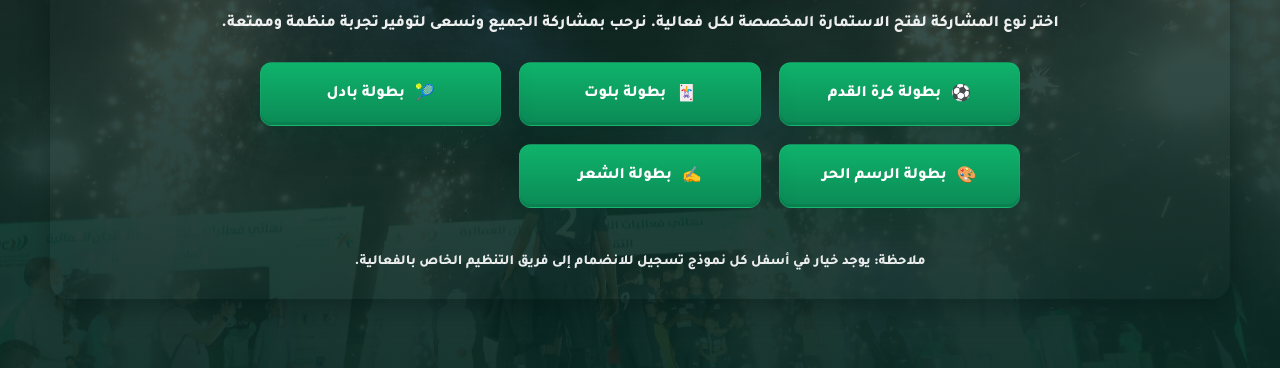
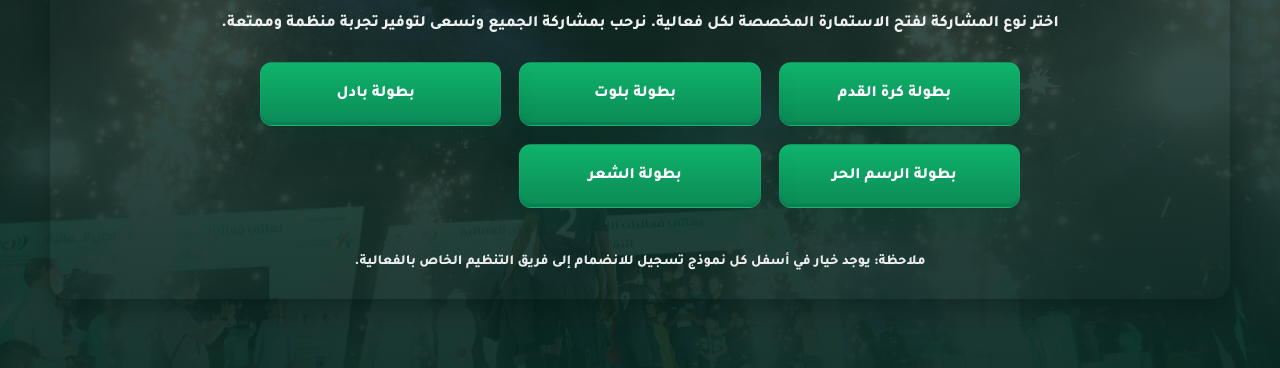
Before and after one commit to sncwc/snc.2019-1, a plain HTML site: page index.html in a window 1280 px wide. Shown: the part 320-688 px from the top of the page. Drawn offline with Linux system fonts and the light colour scheme.

Commit message:
Update index.html

```diff
--- a/index.html
+++ b/index.html
@@ -91,25 +91,15 @@
       <p class="lead">اختر نوع المشاركة لفتح الاستمارة المخصصة لكل فعالية. نرحب بمشاركة الجميع ونسعى لتوفير تجربة منظمة وممتعة.</p>
 
       <nav class="buttons" aria-label="خيارات التسجيل">
-        <a class="btn" id="btn-football" href="https://docs.google.com/forms/d/e/1FAIpQLSdsnDI6mB9a_pPGNkHyvQIfpjGGUEta5m_66dgJG6doRLcwMw/viewform?usp=dialog" target="_blank" rel="noopener noreferrer">⚽<span class="ico"></span>بطولة كرة القدم</a>
-        <a class="btn" id="btn-baloot" href="https://docs.google.com/forms/d/e/1FAIpQLSffRcr7Ul1sUbKDMto7czCn_J3hfDUkpOzWNVqChpLbCTCCQQ/viewform?usp=dialog" target="_blank" rel="noopener noreferrer">🃏<span class="ico"></span>بطولة بلوت</a>
-        <a class="btn" id="btn-padel" href="https://docs.google.com/forms/d/e/1FAIpQLSfxU2Ju05g6PG1TQ8huVR6hQXDPWVSrvnw22nMV04Nyh61adQ/viewform?usp=dialog" target="_blank" rel="noopener noreferrer">🎾<span class="ico"></span>بطولة بادل</a>
-        <a class="btn" id="btn-drawing" href="https://docs.google.com/forms/d/e/1FAIpQLSduk_uydJXdjh8LKiFX7CmKg2I4YvCQAk5VTUnVFccG1_EU6A/viewform?usp=dialog" target="_blank" rel="noopener noreferrer">🎨<span class="ico"></span>بطولة الرسم الحر</a>
-        <a class="btn" id="btn-poetry" href="https://docs.google.com/forms/d/e/1FAIpQLSdyNUN3DPOaHV_WpOzlA4TAexjGyOzY5CykmuwE9pXCWEaGlQ/viewform?usp=dialog" target="_blank" rel="noopener noreferrer">✍️<span class="ico"></span>بطولة الشعر</a>
+        <a class="btn" id="btn-football" href="https://docs.google.com/forms/d/e/1FAIpQLSdsnDI6mB9a_pPGNkHyvQIfpjGGUEta5m_66dgJG6doRLcwMw/viewform?usp=dialog" target="_blank" rel="noopener noreferrer"><span class="ico"></span>بطولة كرة القدم</a>
+        <a class="btn" id="btn-baloot" href="https://docs.google.com/forms/d/e/1FAIpQLSffRcr7Ul1sUbKDMto7czCn_J3hfDUkpOzWNVqChpLbCTCCQQ/viewform?usp=dialog" target="_blank" rel="noopener noreferrer"><span class="ico"></span>بطولة بلوت</a>
+        <a class="btn" id="btn-padel" href="https://docs.google.com/forms/d/e/1FAIpQLSfxU2Ju05g6PG1TQ8huVR6hQXDPWVSrvnw22nMV04Nyh61adQ/viewform?usp=dialog" target="_blank" rel="noopener noreferrer"><span class="ico"></span>بطولة بادل</a>
+        <a class="btn" id="btn-drawing" href="https://docs.google.com/forms/d/e/1FAIpQLSduk_uydJXdjh8LKiFX7CmKg2I4YvCQAk5VTUnVFccG1_EU6A/viewform?usp=dialog" target="_blank" rel="noopener noreferrer"><span class="ico"></span>بطولة الرسم الحر</a>
+        <a class="btn" id="btn-poetry" href="https://docs.google.com/forms/d/e/1FAIpQLSdyNUN3DPOaHV_WpOzlA4TAexjGyOzY5CykmuwE9pXCWEaGlQ/viewform?usp=dialog" target="_blank" rel="noopener noreferrer"><span class="ico"></span>بطولة الشعر</a>
       </nav>
 
       <p class="note">ملاحظة: يوجد خيار في أسفل كل نموذج تسجيل للانضمام إلى فريق التنظيم الخاص بالفعالية.</p>
     </div>
   </div>
 
-  <script>
-    // logo error handling (keeps image as primary, but if it fails will log helpful info)
-    const logoImg = document.querySelector('logo.png');
-    if(logoImg){
-      logoImg.addEventListener('error', ()=>{
-        console.warn('شعار الموقع لم يتم تحميله — تأكد من وجود الملف في assets/logo.png وبنفس اسم الملف وحساسية الحروف.');
-      });
-    }
-  </script>
-</body>
 </html>
```
